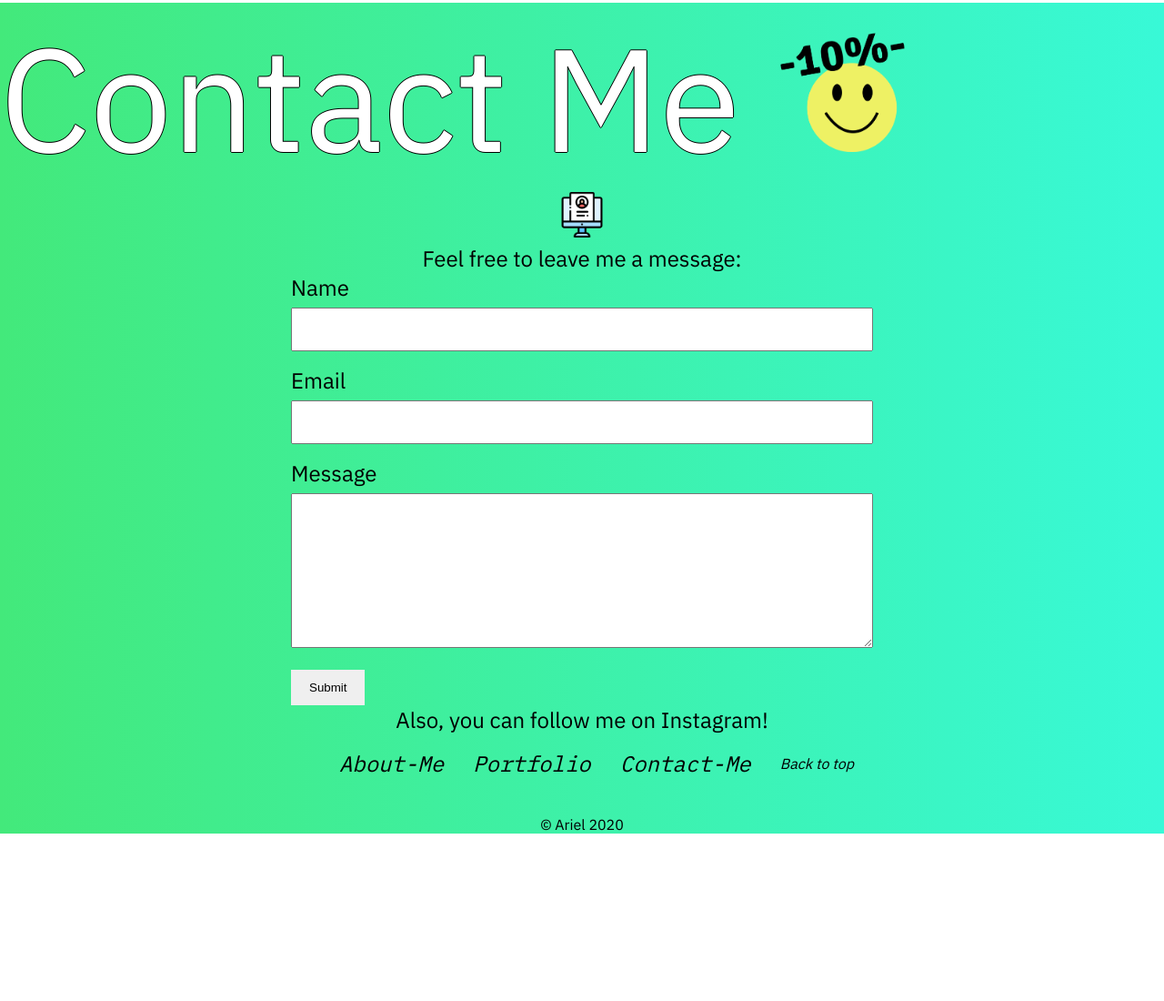
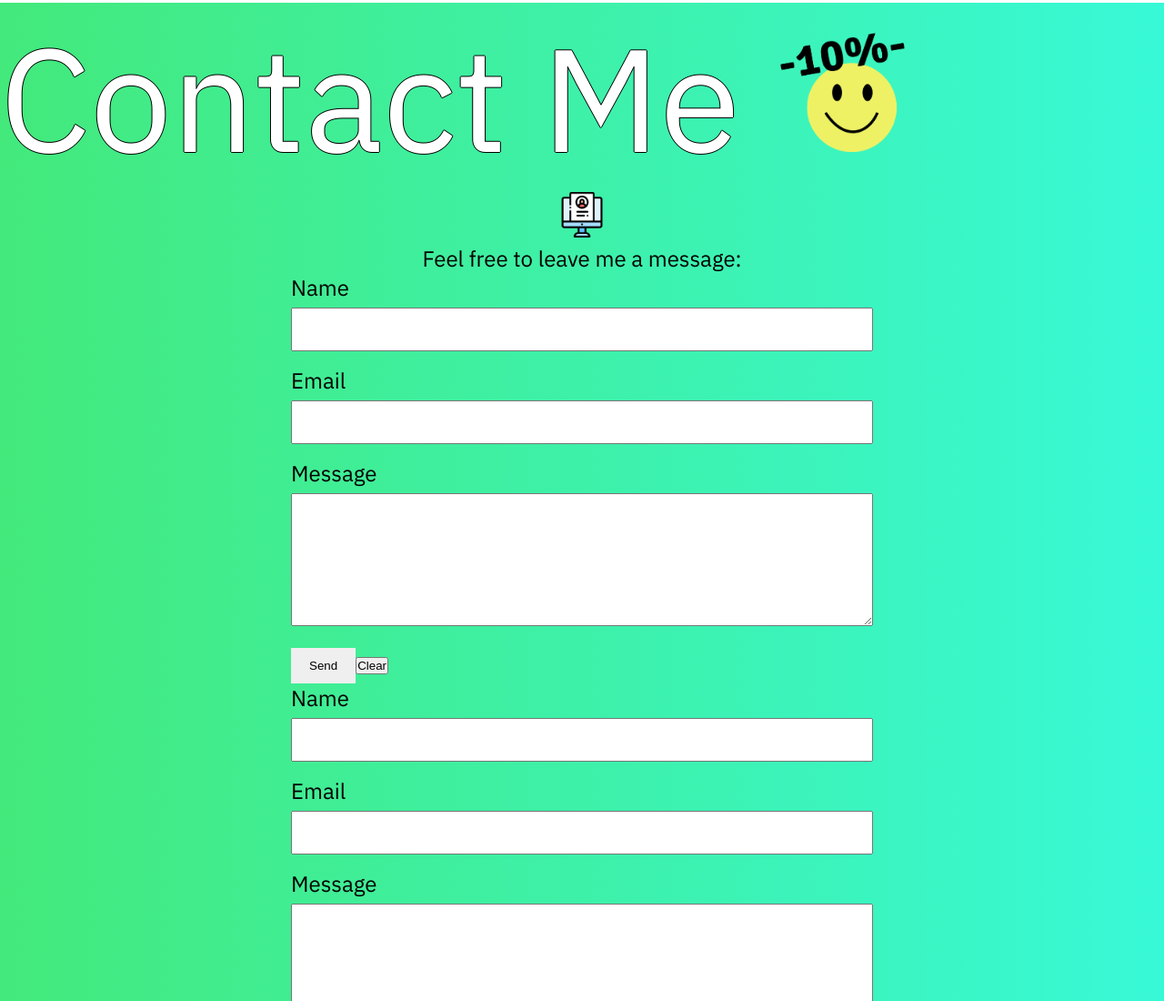
Before and after one commit to arielxiaomiaoz/My-portfolio, a website: page public/index.html in a window 1280 px wide. Shown: the part 2540-3640 px from the top of the page at 91% size. Before the commit the page ends 3456 px from the top, so only its background shows below. Drawn offline with Linux system fonts and the light colour scheme; a script that the page names is missing; files whose address does not match are found by name.

Commit message:
upload files

```diff
--- a/public/index.html
+++ b/public/index.html
@@ -139,6 +139,12 @@
     </div>
     <div class="row">
       <div class="column">
+        <form action="mail.php" method="POST">
+          <p>Name</p> <input type="text" name="name">
+          <p>Email</p> <input type="text" name="email">
+          <p>Message</p><textarea name="message" rows="6" cols="25"></textarea><br />
+          <input type="submit" value="Send"><input type="reset" value="Clear">
+          </form>
         <form action="mail.php" method="post">
           <label for="name">Name</label>
           <input type="text" id="name" name="name">
@@ -149,7 +155,7 @@
           <label for="message">Message</label>
           <textarea id="message" name="message" style="height:170px">
           </textarea>
-          <input type="submit" value="Submit">
+          <input type="submit" name="submit" value="Submit">
         </form>
       </div>
     </div>
```
Also changed, not shown: 1 other file.
